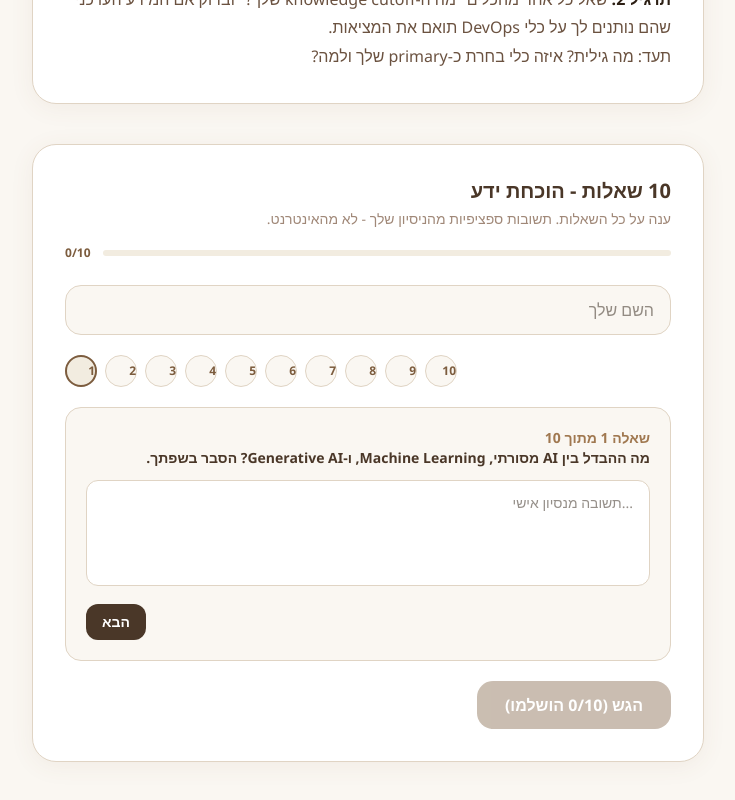
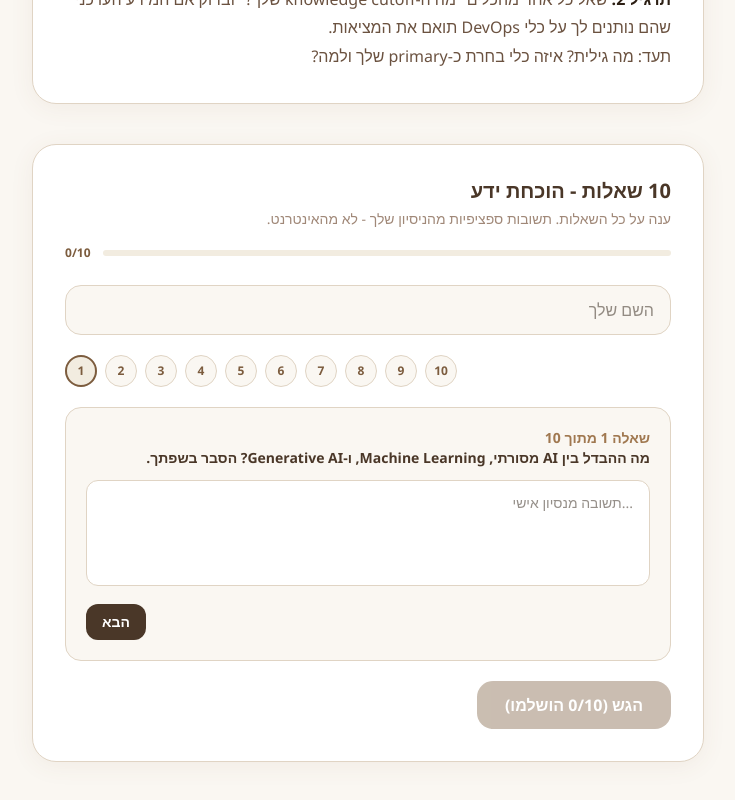
Before and after one commit to grzeev12/genai-from-zero-to-hero, a Next.js app: page /track/devops/l1-m1-genai-fundamentals in a window 1280 px wide. Shown: the part 1399-2199 px from the top of the page, without its empty margins (272-1007 px from the left). Built offline with nearby package versions, Linux system fonts and the light colour scheme.

Commit message:
fix: center quiz question-number digits in circle buttons
Global button { text-align: right } rule pushed the digit to the
right edge of the w-8 h-8 circle instead of centering it. Added flex
items-center justify-center to override.

```diff
--- a/src/components/modules/QuizForm.tsx
+++ b/src/components/modules/QuizForm.tsx
@@ -108,7 +108,7 @@ export default function QuizForm({ moduleId, track, moduleTitle, questions, next
         <div className="flex gap-2 flex-row-reverse flex-wrap">
           {questions.map((_, i) => (
             <button key={i} type="button" onClick={() => setCurrent(i)}
-              className="w-8 h-8 rounded-full text-xs font-bold transition-all"
+              className="w-8 h-8 rounded-full text-xs font-bold transition-all flex items-center justify-center"
               style={{
                 background: answers[i]?.trim()
                   ? "var(--mocha)"
```
